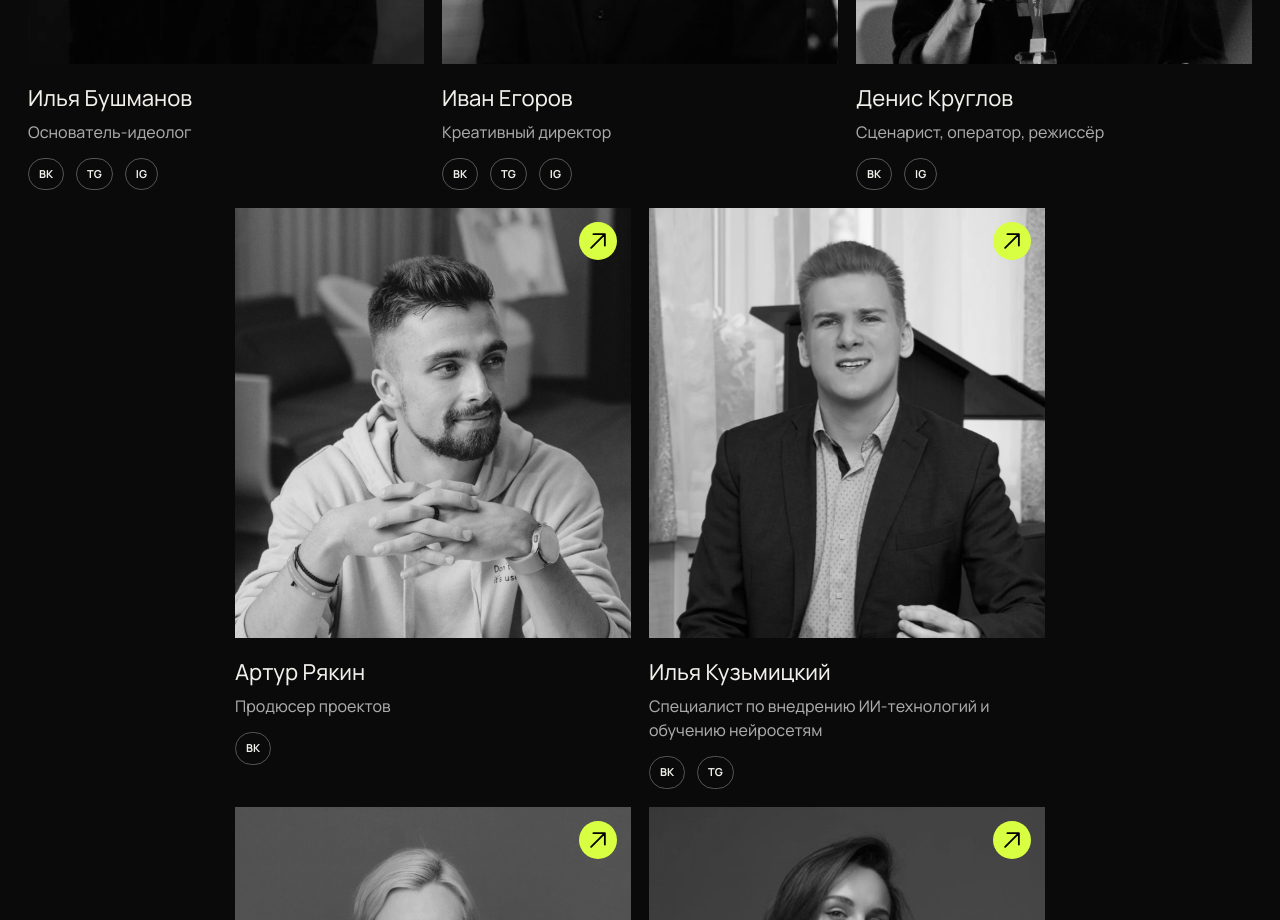
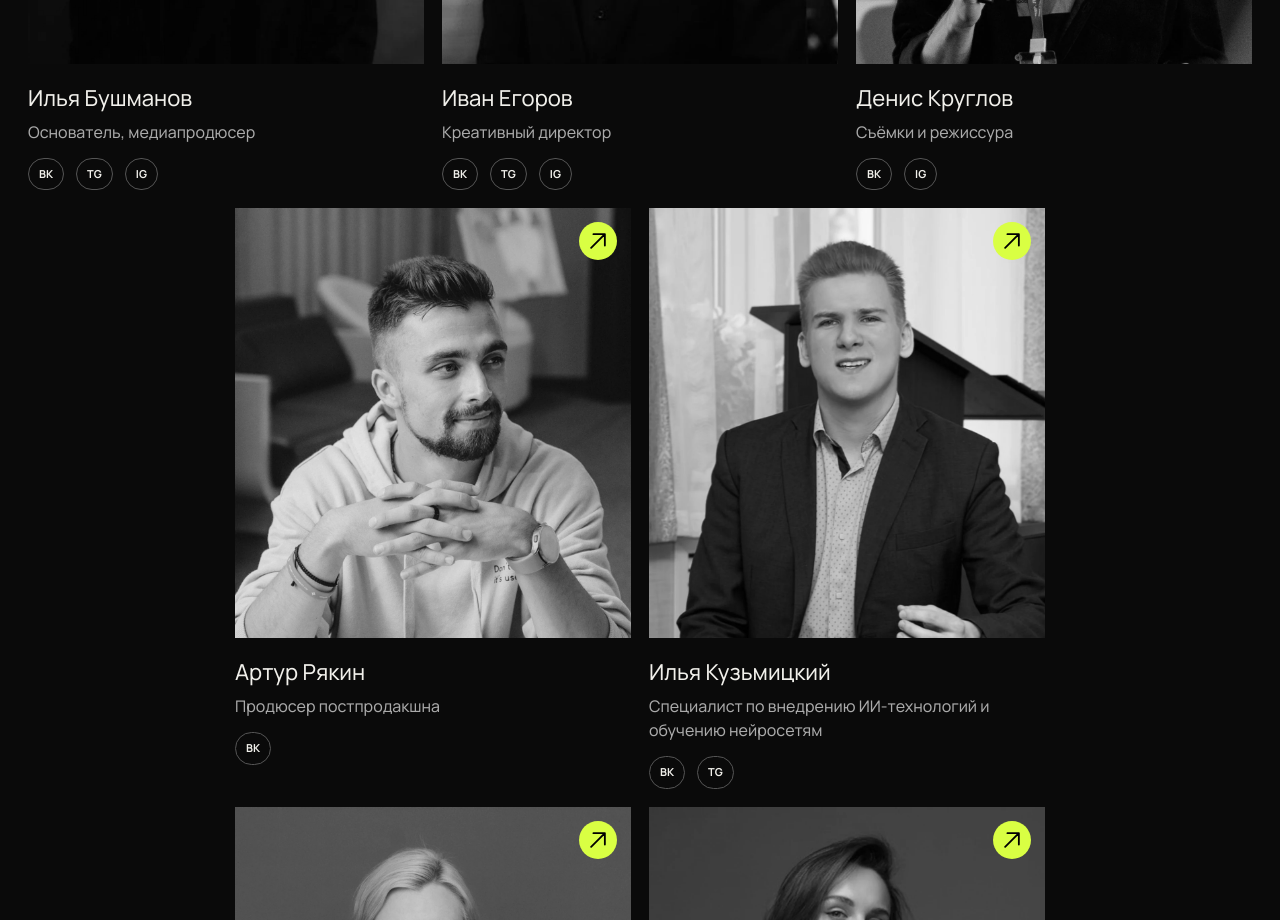
Before and after one commit to biakib/plohospal-production, a Next.js app: page / in a window 1280 px wide. Shown: the part 6960-7880 px from the top of the page. Built offline with nearby package versions, Linux system fonts and the light colour scheme.

Commit message:
Update production team roles
Ilya Bushmanov — founder and media producer; Denis Kruglov — filming
and directing; Artur Ryakin — post-production producer.

```diff
--- a/app/HomePage.tsx
+++ b/app/HomePage.tsx
@@ -30,10 +30,10 @@ const formats = [
 ];
 
 const team = [
-  { name: "Илья Бушманов", role: "Основатель-идеолог", image: `${root}/assets/ilya-bushmanov-new.webp`, links: [["ВК", "https://vk.com/bimperv"], ["TG", "https://t.me/bimperv"], ["IG", "https://www.instagram.com/bimperv"]] },
+  { name: "Илья Бушманов", role: "Основатель, медиапродюсер", image: `${root}/assets/ilya-bushmanov-new.webp`, links: [["ВК", "https://vk.com/bimperv"], ["TG", "https://t.me/bimperv"], ["IG", "https://www.instagram.com/bimperv"]] },
   { name: "Иван Егоров", role: "Креативный директор", image: `${root}/assets/ivan-egorov-new.webp`, links: [["ВК", "https://vk.com/vanzep"], ["TG", "https://t.me/vanzep"], ["IG", "https://www.instagram.com/ivanegorov"]] },
-  { name: "Денис Круглов", role: "Сценарист, оператор, режиссёр", image: `${root}/assets/denis-kruglov-new.webp`, links: [["ВК", "https://vk.ru/motherfackers1"], ["IG", "https://www.instagram.com/kds_video_prod"]] },
-  { name: "Артур Рякин", role: "Продюсер проектов", image: `${root}/assets/artur-ryakin.webp`, links: [["ВК", "https://vk.ru/honeykut"]] },
+  { name: "Денис Круглов", role: "Съёмки и режиссура", image: `${root}/assets/denis-kruglov-new.webp`, links: [["ВК", "https://vk.ru/motherfackers1"], ["IG", "https://www.instagram.com/kds_video_prod"]] },
+  { name: "Артур Рякин", role: "Продюсер постпродакшна", image: `${root}/assets/artur-ryakin.webp`, links: [["ВК", "https://vk.ru/honeykut"]] },
   { name: "Илья Кузьмицкий", role: "Специалист по внедрению ИИ-технологий и обучению нейросетям", image: `${root}/assets/ilya-kuzmitsky.webp`, links: [["ВК", "https://vk.ru/neuro_ilya"], ["TG", "https://t.me/Neuro_Ilya"]] },
   { name: "Лиона Филь", role: "Руководитель направления актёрского и ораторского мастерства", image: `${root}/assets/liona-fil-portrait-v2.webp`, links: [["ВК", "https://vk.com/lionkas"], ["TG", "https://t.me/lionaelle"], ["IG", "https://www.instagram.com/lionaelle"]] },
   { name: "Юлия Гирш", role: "Специалист по AI и SMM", image: `${root}/assets/yulia-girsh-new.webp`, links: [["ВК", "https://vk.com/id138925509"], ["TG", "https://t.me/@girshjuli"], ["IG", "https://www.instagram.com/juli_girsh"]] },
```
